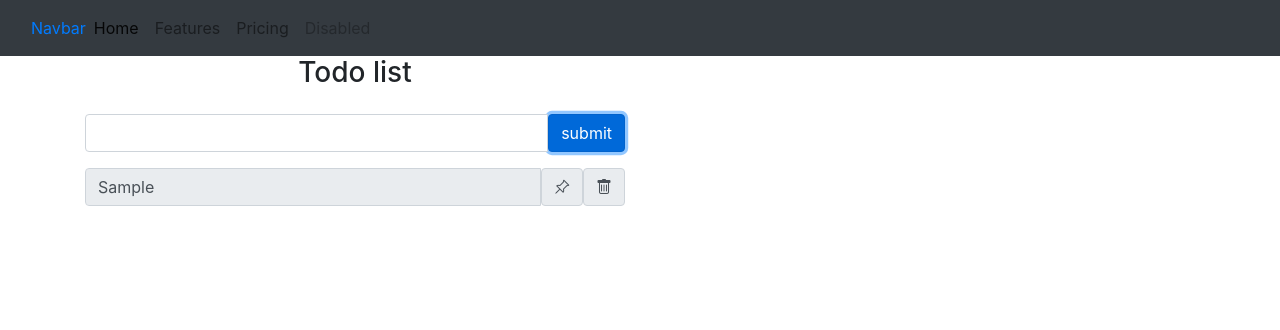
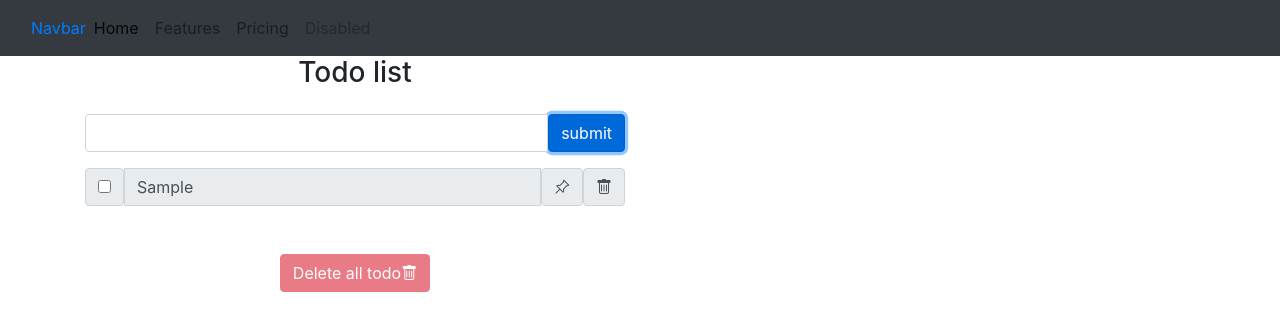
Before and after one commit to kmartirosyann/react-js_beg_06, a React (Create React App) app: page / in a window 1280 px wide. Both pictures are taken after typing "Sample" into the empty fields and a click on the button "submit". Shown: the top 330 px of the page. Built offline with nearby package versions, Linux system fonts and the light colour scheme.

Commit message:
homework lesson 10

```diff
--- a/src/App.js
+++ b/src/App.js
@@ -5,8 +5,8 @@ import Navbar from "./component/navbar/Navbar";
 function App() {
   return (
     <div className="App">
-      <Navbar/>
-     <TodoFunction/>
+      <Navbar />
+      <TodoFunction />
     </div>
   );
 }
--- a/src/component/todo/InputTodo.js
+++ b/src/component/todo/InputTodo.js
@@ -3,7 +3,7 @@ import { Row, Col, Button } from 'react-bootstrap'
 
 export default class InputTodo extends Component {
     render() {
-        const { hendelSubmit, hendelChange, inputValue, hendelPress } = this.props
+        const { hendelSubmit, hendelChange, inputValue, hendelPress, active } = this.props
         return (
             <Row  >
                 <Col className="my-3 input-group text-center col-6">
@@ -16,10 +16,12 @@ export default class InputTodo extends Component {
                         value={inputValue}
                         onChange={hendelChange}
                         name="inputValue"
-                        onKeyPress={(e) => hendelPress(e, { inputItem: inputValue, id: Math.random() * 100 ,active : false})}
+                        disabled={active}
+                        onKeyPress={(e) => hendelPress(e, { inputItem: inputValue, id: Math.random() * 100, active: false })}
                     />
-                    <Button onClick={() => hendelSubmit({ inputItem: inputValue, id: Math.random() * 100 ,active : false})}
-
+                    <Button
+                        onClick={() => hendelSubmit({ inputItem: inputValue, id: Math.random() * 100, active: false })}
+                        disabled={active}
                         className="input-group-text btn btn-susser">submit</Button>
                 </Col>
             </Row>
--- a/src/component/todo/TodoFunction.js
+++ b/src/component/todo/TodoFunction.js
@@ -1,14 +1,14 @@
 import React, { Component } from 'react'
-import { Col, Container,Row } from 'react-bootstrap'
+import { Col, Container, Row } from 'react-bootstrap'
 import TodoList from './TodoList'
-import Todo from './InputTodo'
+import InputTodo from './InputTodo'
 
 class TodoFunction extends Component {
     state = {
         inputValue: '',
         inputArrey: [],
-        select: [],
-
+        select: new Set(),
+        active: false
     }
     hendelChange = (e) => {
         this.setState({ [e.target.name]: e.target.value })
@@ -17,7 +17,7 @@ class TodoFunction extends Component {
     hendelSubmit = (data) => {
         if (data.inputItem !== '') {
             const test = [...this.state.inputArrey, data]
-            this.setState({ inputArrey: test, inputValue: '' ,active :false})
+            this.setState({ inputArrey: test, inputValue: '', active: false })
         }
     }
     hendelPress = (event, data) => {
@@ -32,43 +32,51 @@ class TodoFunction extends Component {
 
     }
 
-    addSelect = (id) => {
-        let select = [...this.state.select, id]
-        this.setState({ select: select , })
-        let arr = this.state.inputArrey.map((item)=>{
-            if(item.id === id)item.active = true
-            return item
-        })
-       this.setState({inputArrey:arr})
+
+
+    removeSelect = (e) => {
+        let removeAllSelect
+        if (e.key === 'Enter') {
+            removeAllSelect = this.state.inputArrey.filter((item) => !this.state.select.has(item.id))
+
+        }
+        removeAllSelect = this.state.inputArrey.filter((item) => !this.state.select.has(item.id))
+        this.setState({ inputArrey: removeAllSelect, active: false })
     }
 
-    removeSelect = (e) => {
-        if (e.key === 'Enter') {
-            let removeAllSelect = this.state.inputArrey.filter((item) => !this.state.select.includes(item.id))
-            this.setState({ inputArrey: removeAllSelect })
-        }
+    hendelechange = (id) => {
+        let mySet = this.state.select
+        if (mySet.has(id)) {
+            mySet.delete(id)
+        } else mySet.add(id)
+        this.setState({ select: mySet })
+        if (mySet.size > 0) {
+            this.setState({ active: true })
+        } else this.setState({ active: false })
     }
 
     render() {
         return (
             <Container className="container center-align truncate">
-            <Row>
-                <Col className="col-6">
-                <h3>Todo list</h3>
-                </Col>
-            </Row>
-                <Todo
+                <Row>
+                    <Col className="col-6">
+                        <h3>Todo list</h3>
+                    </Col>
+                </Row>
+                <InputTodo
                     hendelSubmit={this.hendelSubmit}
                     hendelChange={this.hendelChange}
                     inputValue={this.state.inputValue}
                     hendelPress={this.hendelPress}
+                    active={this.state.active}
                 />
                 <TodoList
 
                     items={this.state.inputArrey}
                     removeitems={this.removeitems}
-                    addRemoveitems={this.addSelect}
                     removeSelect={this.removeSelect}
+                    hendelechange={this.hendelechange}
+                    active={this.state.active}
                 />
             </Container>
         )
--- a/src/component/todo/TodoList.js
+++ b/src/component/todo/TodoList.js
@@ -1,13 +1,20 @@
 import React from 'react'
-import { Col, Row ,Button} from 'react-bootstrap'
+import { Col, Row, Button } from 'react-bootstrap'
 
 
 
-function TodoList({ items, removeitems,addRemoveitems,removeSelect,active }) {
-    const itemsArrey = items && items.map((item, index) => {
+function TodoList({ items, removeitems, removeSelect, active, hendelechange }) {
+    const itemsArrey = items.map((item, index) => {
         return (
-            <Row  key={index}>
+            <Row key={index}>
                 <Col className="input-group col-6 ">
+
+                    <div >
+                        <span className="input-group-text" style={{ height: '38px' }} id="basic-addon1">
+                            <input type="checkbox" onClick={() => hendelechange(item.id)} />
+                        </span>
+                    </div>
+
                     <input
                         id="first_name"
                         type="text"
@@ -16,27 +23,47 @@ function TodoList({ items, removeitems,addRemoveitems,removeSelect,active }) {
                         readOnly
                     />
                     <Button
-                    className= {`${item.active ? "btn-danger": "input-group-text"} btn btn-danger`}
-                    onClick={() => {
-                        addRemoveitems( item.id)}}
-                    onKeyPress={removeSelect}
+                        className={"btn-danger  input-group-text btn btn-danger"}
+                        disabled={active}
+
                     >
-                    <i className=" bi bi-pin-angle"></i>
+                        <i className=" bi bi-pin-angle"></i>
                     </Button>
                     <Button
-                    className="input-group-text btn btn-danger"
-                    onClick={() => removeitems(item.id)}>
+                        className="input-group-text btn btn-danger"
+                        onClick={() => removeitems(item.id)}
+                        disabled={active}
+                    >
 
-                    <i className="bi bi-trash" ></i>
+                        <i className="bi bi-trash" ></i>
                     </Button>
+
                 </Col>
+
             </Row>
 
         )
     })
     return (
         <div>
-            {itemsArrey}
+            {items.length !== 0 ? itemsArrey :
+                <Row >
+                    <Col className="input-group col-6 justify-content-md-center">
+                        <h4>There is no todo</h4>
+                    </Col>
+                </Row>}
+            <Row>
+                <Col className="input-group col-6 justify-content-md-center ">
+                    <Button
+                        className="input-group-text btn btn-danger my-5 "
+                        onClick={removeSelect}
+                        disabled={!active}
+                    >
+                        Delete all todo
+                    <i className="bi bi-trash" ></i>
+                    </Button>
+                </Col>
+            </Row>
         </div>
     )
 }
```
